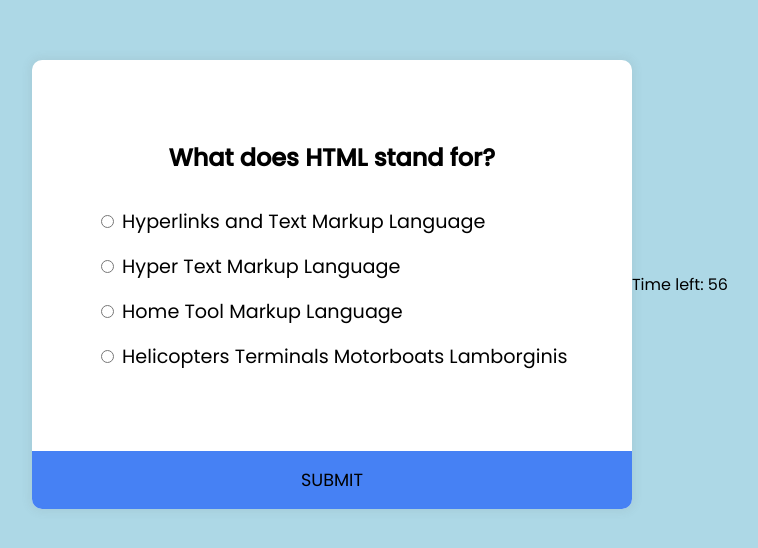
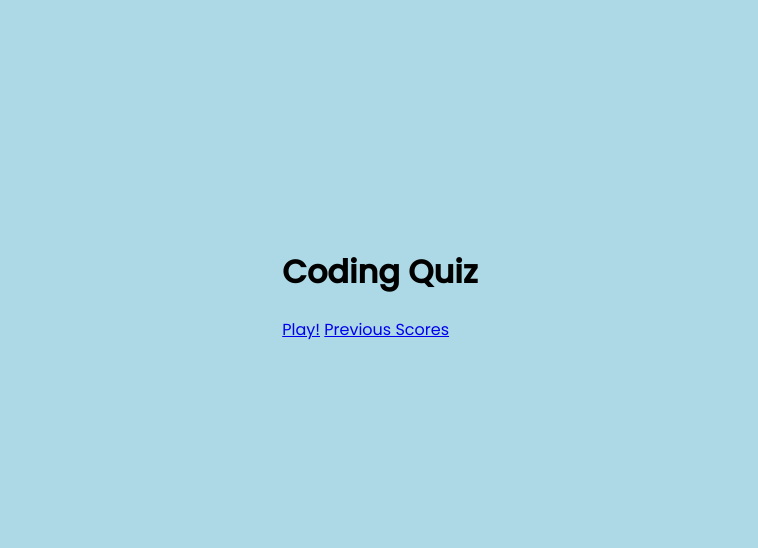
Before and after one commit to Ani-Kandikattu/coding-quiz, a plain HTML site: page index.html in a window 1280 px wide. Shown: the part 116-664 px from the top of the page, without its empty margins (260-1018 px from the left). Drawn offline with Linux system fonts and the light colour scheme.

Commit message:
made a home page for the quiz and moved the quiz to a separate html file

```diff
--- a/assets/styles.css
+++ b/assets/styles.css
@@ -65,3 +65,7 @@ button:hover {
 button:focus {
   outline: none;
 }
+
+h3 {
+  text-align: center;
+}
--- a/index.html
+++ b/index.html
@@ -8,37 +8,12 @@
     <link rel="stylesheet" href="assets/styles.css" />
   </head>
   <body>
-    <div class="quiz-container" id="quiz">
-      <header class="quiz-header">
-        <h2 id="question">Question:</h2>
-        <ul>
-          <li>
-            <input type="radio" name="answer" id="a" class="answer" />
-            <label for="a" id="a_text">Answer: </label>
-          </li>
-
-          <li>
-            <input type="radio" name="answer" id="b" class="answer" />
-            <label for="b" id="b_text">Answer: </label>
-          </li>
-
-          <li>
-            <input type="radio" name="answer" id="c" class="answer" />
-            <label for="c" id="c_text">Answer: </label>
-          </li>
-
-          <li>
-            <input type="radio" name="answer" id="d" class="answer" />
-            <label for="d" id="d_text">Answer: </label>
-          </li>
-        </ul>
-      </header>
-
-      <button id="submit">SUBMIT</button>
+    <div class="container">
+      <div id="home" class="flex-center flex-column">
+        <h1>Coding Quiz</h1>
+        <a class="btn" href="/game.html">Play!</a>
+        <a class="btn" href="/scores.html">Previous Scores</a>
+      </div>
     </div>
-
-    <span id="timer"></span>
-
-    <script src="script.js"></script>
   </body>
 </html>
```
Also changed, not shown: game.html (added, +44 -0 lines).
